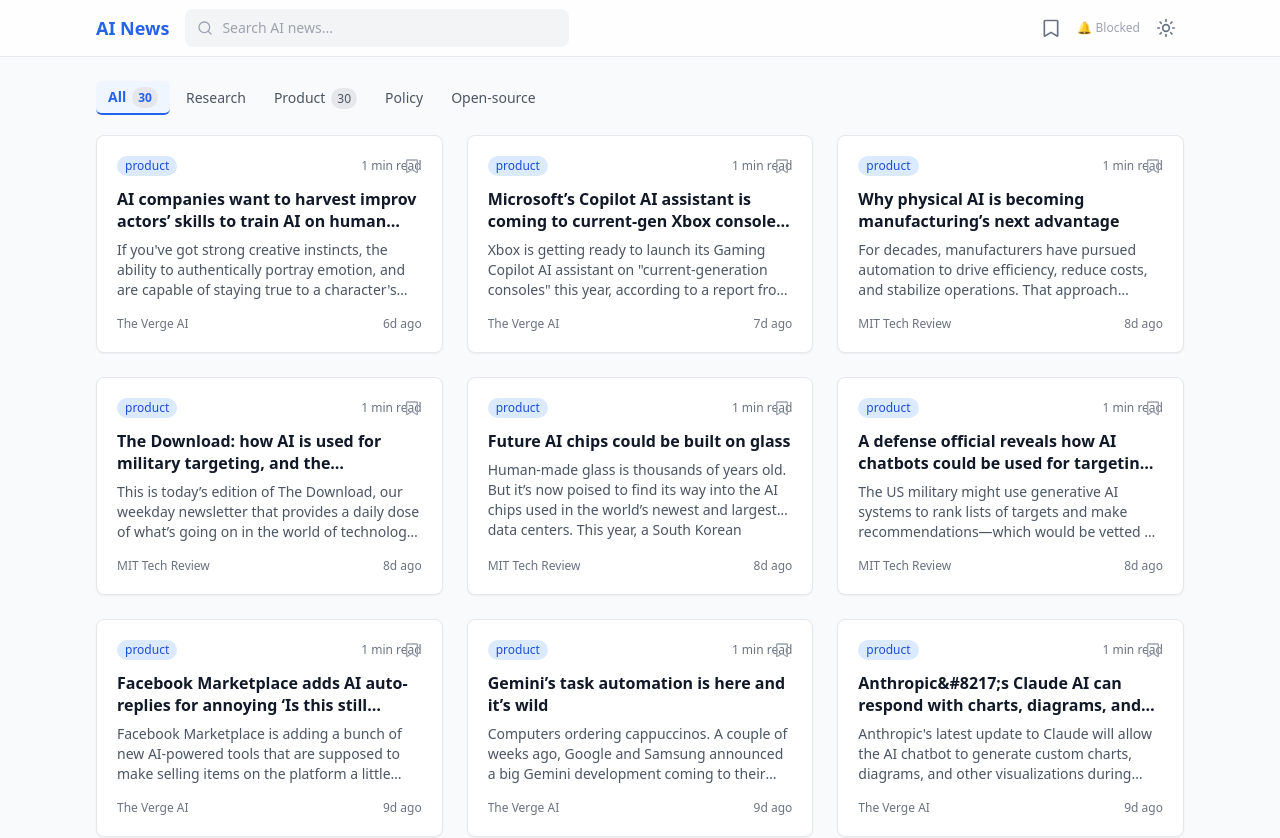
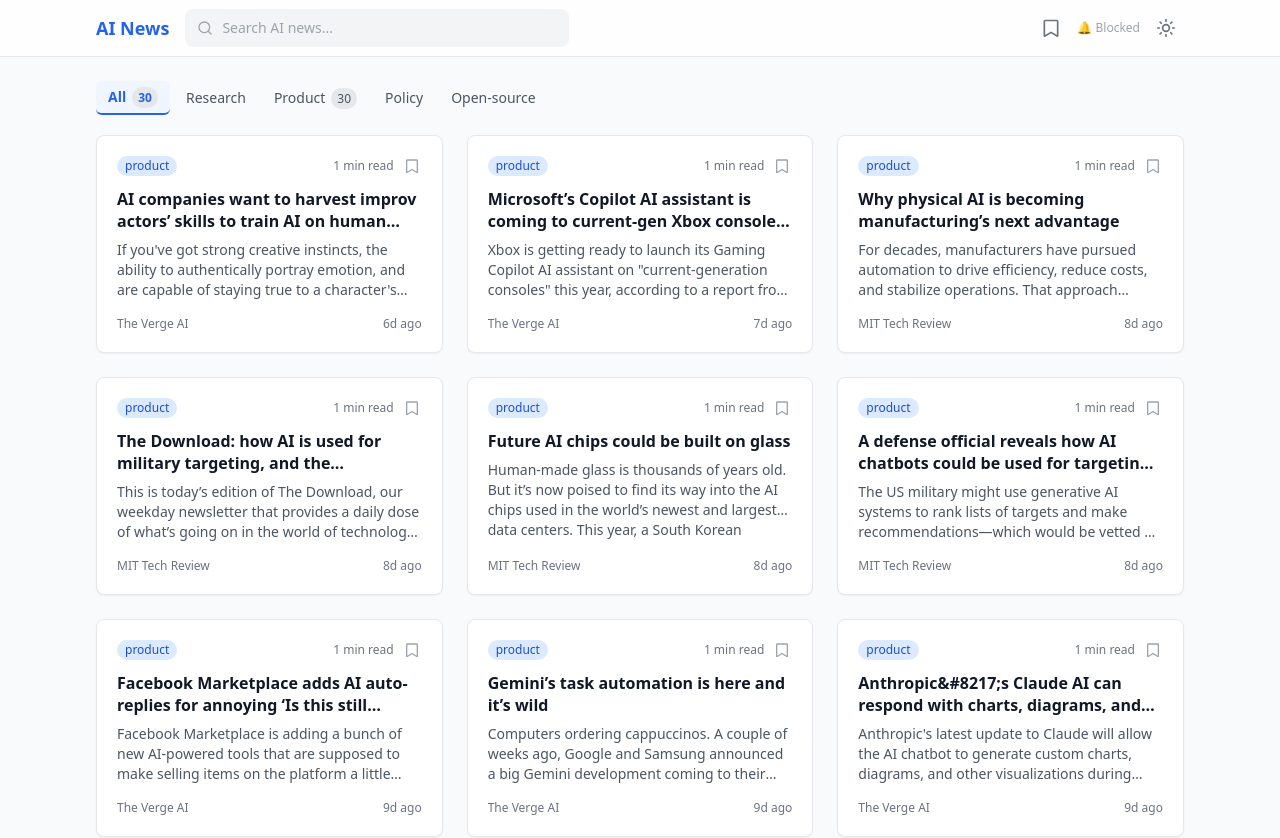
Before and after one commit to phongnlu/ai, a Next.js app in the folder ai_news/: page / in a window 1280 px wide. Shown: the top 838 px of the page. Built offline with nearby package versions, Linux system fonts and the light colour scheme.

Commit message:
fix: adjust padding in ArticleCard component for better layout

```diff
--- a/ai_news/src/components/ArticleCard.tsx
+++ b/ai_news/src/components/ArticleCard.tsx
@@ -27,7 +27,7 @@
   return (
     <article className="relative flex flex-col rounded-lg border border-gray-200 dark:border-gray-700 bg-white dark:bg-gray-800 shadow-sm hover:shadow-md hover:-translate-y-0.5 transition-all duration-150 overflow-hidden">
       <Link href={`/article/${article.id}`} className="flex flex-col flex-1 p-5">
-        <div className="flex items-center justify-between mb-3">
+        <div className="flex items-center justify-between mb-3 pr-7">
           <span className={`text-xs font-medium px-2 py-0.5 rounded-full ${CATEGORY_COLORS[article.category] ?? ''}`}>
             {article.category}
           </span>
```
